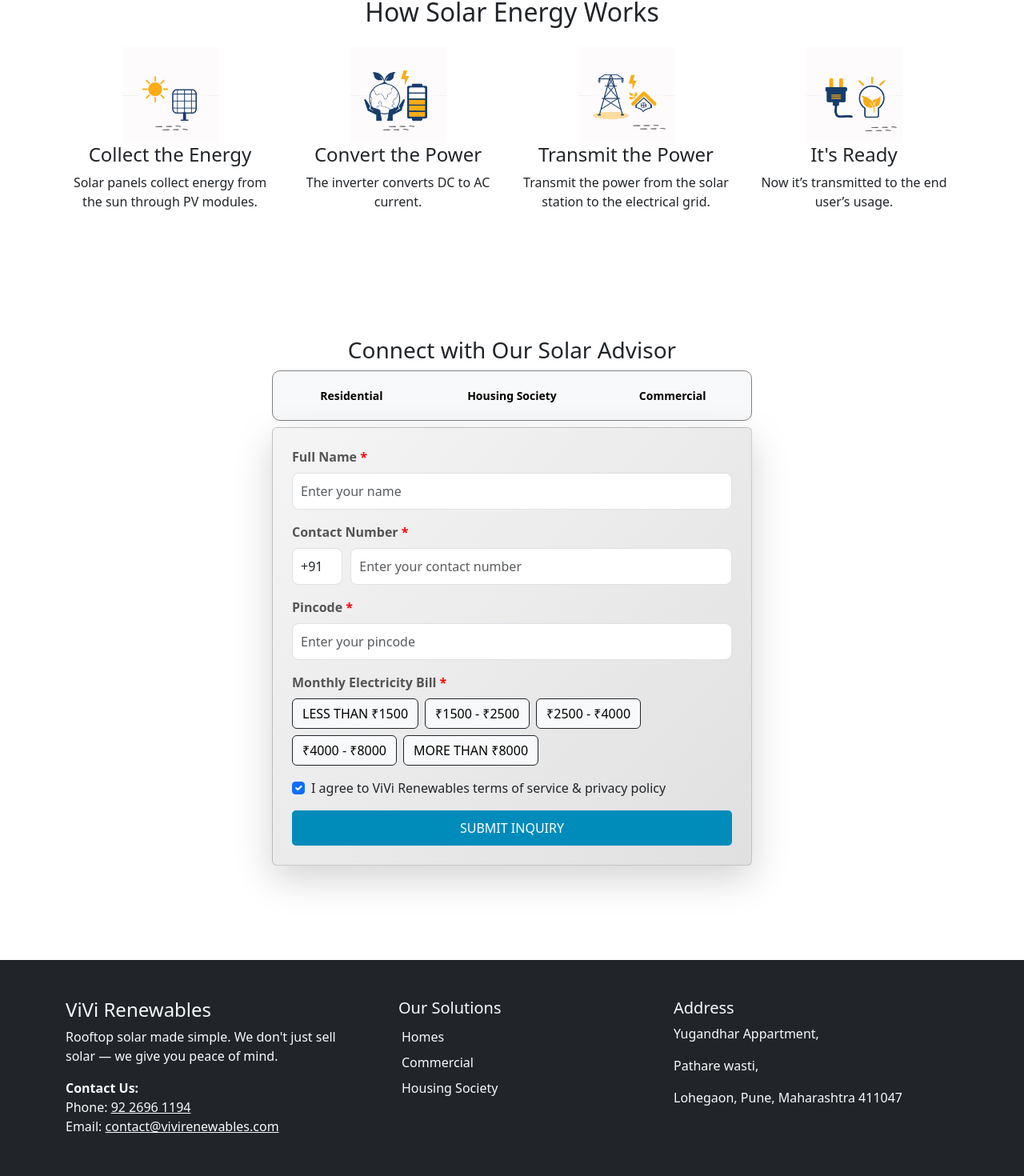
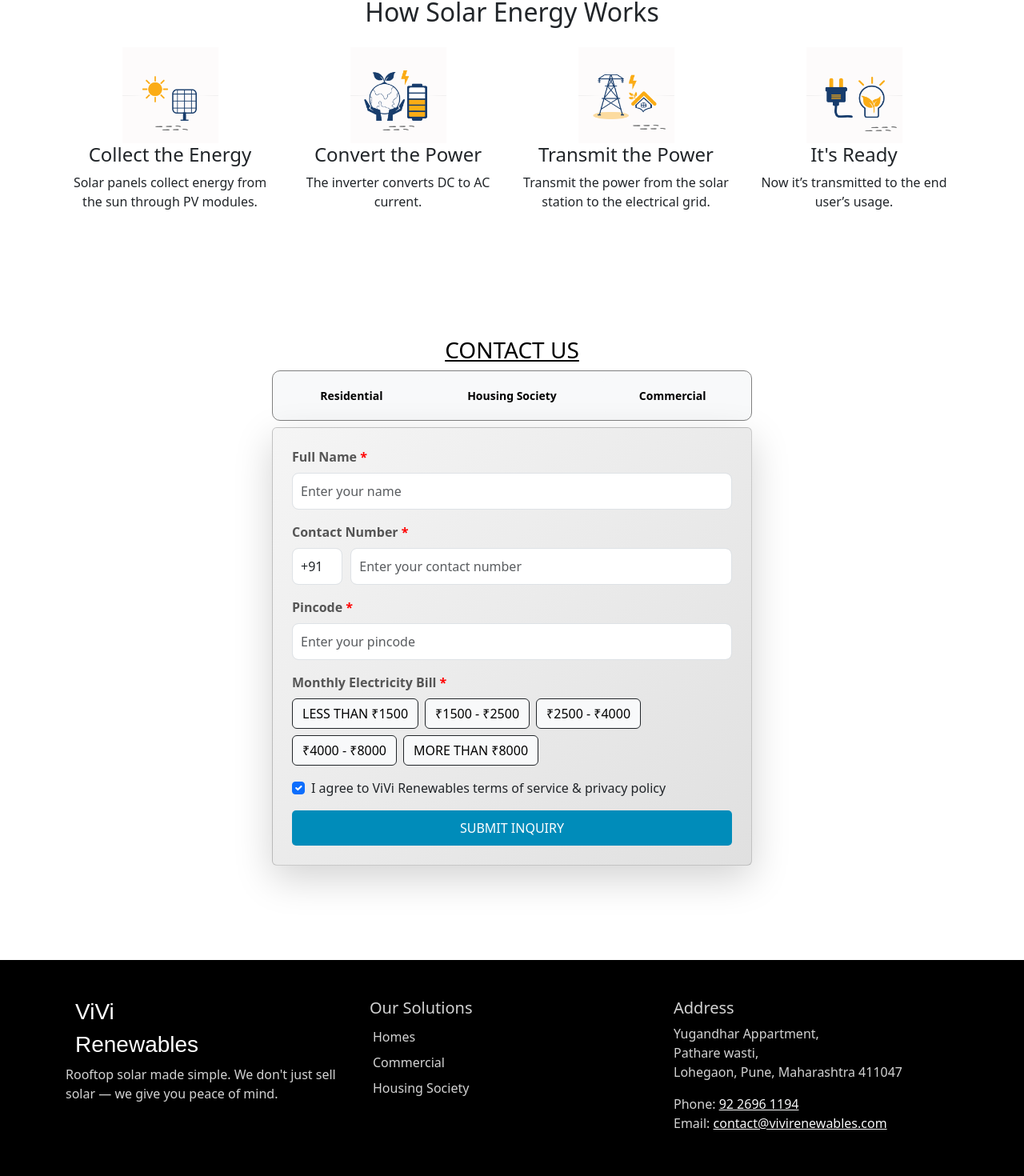
Before and after one commit to Pradyumnasutar/Netlify_Testing_VIVI_Renewables, a React (Create React App) app in the folder VIVIrenewables_Netlify_Setup/: page / in a window 1280 px wide. Shown: the part 1316-2786 px from the top of the page at 80% size. Built offline with nearby package versions, Linux system fonts and the light colour scheme.

Commit message:
footer update

```diff
--- a/VIVIrenewables_Netlify_Setup/src/assets/CSS/CategaryBtn.css
+++ b/VIVIrenewables_Netlify_Setup/src/assets/CSS/CategaryBtn.css
@@ -22,6 +22,10 @@
   .category-btns:hover {
     background-color: #d6d6d6 !important;
   }
+  .custformhead{
+    color: black;
+    text-decoration: underline;
+  }
 
   @media (max-width: 768px) {
     .category-btns {
--- a/VIVIrenewables_Netlify_Setup/src/assets/CSS/CustomerInquiryForm.css
+++ b/VIVIrenewables_Netlify_Setup/src/assets/CSS/CustomerInquiryForm.css
@@ -9,18 +9,6 @@
   .card {
     box-shadow: 0px 4px 8px rgba(0, 0, 0, 0.2);
   }
-
-  .category-btn {
-    background-color: #f8f9fa !important;
-    color: #000 !important;
-    border: none !important;
-    width: 100% !important;
-    padding: 10px !important;
-    font-size: 16px !important;
-    font-weight: bold !important;
-    transition: background-color 0.3s ease !important;
+  .custformhead{
+    color: orange;
   }
-
-  .category-btn:hover {
-    background-color: #d6d6d6 !important;
-  }
--- a/VIVIrenewables_Netlify_Setup/src/assets/CSS/Footer.css
+++ b/VIVIrenewables_Netlify_Setup/src/assets/CSS/Footer.css
@@ -17,3 +17,22 @@
   .social-icons a:hover {
     color: #007bff; /* Hover color */
   }
+
+  .vivi-center {
+    display: block;
+    text-align: justify;
+    width: 100%;
+}
+.footerhead{
+  color: white;
+  font-family: 'HandelGothicBold', sans-serif;
+}
+.footercontainer {
+  background-color: black; /* Bootstrap dark */
+  color: lightgray; /* Bootstrap light text */
+  padding: 3rem 0; /* Equivalent to py-5 */
+}
+.listgroupitem {
+  background-color: black; /* Bootstrap dark */
+  color: lightgray; /* Bootstrap light text */
+}
--- /dev/null
+++ b/VIVIrenewables_Netlify_Setup/src/assets/CSS/Home.css
@@ -0,0 +1,4 @@
+.ourservicehead{
+    color: black;
+    text-decoration: underline;
+}
--- a/VIVIrenewables_Netlify_Setup/src/components/CustomerInquiryForm.js
+++ b/VIVIrenewables_Netlify_Setup/src/components/CustomerInquiryForm.js
@@ -3,6 +3,7 @@ import { useForm } from "react-hook-form";
 import { Form, Button, Col, Row, Card, Container } from "react-bootstrap";
 import emailjs from "emailjs-com";
 import "../assets/CSS/CategaryBtn.css";
+import 'bootstrap/dist/css/bootstrap.min.css';
 
 const CustomerInquiryForm = () => {
   const {
@@ -68,8 +69,8 @@ const CustomerInquiryForm = () => {
         style={{ width: "100%", maxWidth: "600px" }}
       >
         <div className="background-wrapper" style={{ width: "100%" }}>
-          <h3 className="d-flex justify-content-center align-items-center mb-2">
-            Connect with Our Solar Advisor
+          <h3 className="d-flex justify-content-center align-items-center mb-2 custformhead">
+            CONTACT US
           </h3>
           <div className="justify-content-center align-items-center border-box mb-2">
             <Row className="mb-0">
@@ -100,7 +101,7 @@ const CustomerInquiryForm = () => {
             </Row>
           </div>
 
-          <div className="d-flex justify-content-center align-items-center form-content-wrapper">
+          <div className="justify-content-center align-items-center form-content-wrapper">
             <div className="form-wrapper">
               <Card className="shadow-lg p-4">
                 <Form id="inquiryForm" onSubmit={handleSubmit(onSubmit)}>
--- a/VIVIrenewables_Netlify_Setup/src/components/Footer.js
+++ b/VIVIrenewables_Netlify_Setup/src/components/Footer.js
@@ -6,45 +6,33 @@ import madeinIndia from "../assets/IndiaFlag.png";
 
 const FooterComponent = () => {
   return (
-    <footer className="bg-dark text-light py-5">
+    <footer className="footercontainer">
       <Container>
         <Row>
           {/* Left Side: Logo, Contact Info, and Social Media */}
           <Col md={4} className="mb-4">
-            <h4>ViVi Renewables</h4>
+            <div className="container footerhead">
+              <h3 className="vivi-center">ViVi</h3>
+              <h3>Renewables</h3>
+            </div>
+
             <p>
               Rooftop solar made simple. We don't just sell solar — we give you
               peace of mind.
             </p>
-            <p>
-              <strong>Contact Us:</strong>
-              <br />
-              Phone:{" "}
-              <a href="tel:+919226961194" className="text-light">
-                92 2696 1194
-              </a>
-              <br />
-              Email:{" "}
-              <a
-                href="mailto:contact@vivirenewables.com"
-                className="text-light"
-              >
-                contact@vivirenewables.com
-              </a>
-            </p>
           </Col>
 
           {/* Middle Side: Solutions */}
-          <Col md={4} className="mb-4 ps-5">
+          <Col md={4} className="mb-4">
             <h5>Our Solutions</h5>
             <ListGroup>
-              <ListGroup.Item className="bg-dark text-light border-0 p-1">
+              <ListGroup.Item className="border-0 p-1 listgroupitem">
                 Homes
               </ListGroup.Item>
-              <ListGroup.Item className="bg-dark text-light border-0 p-1">
+              <ListGroup.Item className="border-0 p-1 listgroupitem">
                 Commercial
               </ListGroup.Item>
-              <ListGroup.Item className="bg-dark text-light border-0 p-1">
+              <ListGroup.Item className="border-0 p-1 listgroupitem">
                 Housing Society
               </ListGroup.Item>
             </ListGroup>
@@ -80,9 +68,29 @@ const FooterComponent = () => {
           {/* Address Section */}
           <Col md={4} className="mb-4 ps-">
             <h5>Address</h5>
-            <p>Yugandhar Appartment,</p>
-            <p>Pathare wasti,</p>
-            <p>Lohegaon, Pune, Maharashtra 411047</p>
+            <p>
+              Yugandhar Appartment,
+              <br />
+              Pathare wasti,
+              <br />
+              Lohegaon, Pune, Maharashtra 411047
+            </p>
+
+            <p>
+
+              Phone:{" "}
+              <a href="tel:+919226961194" className="text-light">
+                92 2696 1194
+              </a>
+              <br />
+              Email:{" "}
+              <a
+                href="mailto:contact@vivirenewables.com"
+                className="text-light"
+              >
+                contact@vivirenewables.com
+              </a>
+            </p>
           </Col>
         </Row>
 
--- a/VIVIrenewables_Netlify_Setup/src/pages/HomePage.js
+++ b/VIVIrenewables_Netlify_Setup/src/pages/HomePage.js
@@ -16,7 +16,7 @@ import collectEnergyImg from '../assets/collectEnergy.png'; // Example image
 import convertPowerImg from '../assets/convertPower.png'; // Example image
 import transmitPowerImg from '../assets/transmitPower.png'; // Example image
 import readyImg from '../assets/readyPower.png'; // Example image
-
+import '../assets/CSS/Home.css';
 
 const HomePage = () => {
 
@@ -98,7 +98,7 @@ const HomePage = () => {
 
 {/* Our Services Section */}
 <Container className="my-5">
-      <h2 className="text-center mb-4">Our Services</h2>
+      <h2 className="text-center mb-4 ourservicehead">OUR SERVICES</h2>
       <Row>
         {/* Solar Installation Card */}
         <Col md={4} className="mb-4">
```
